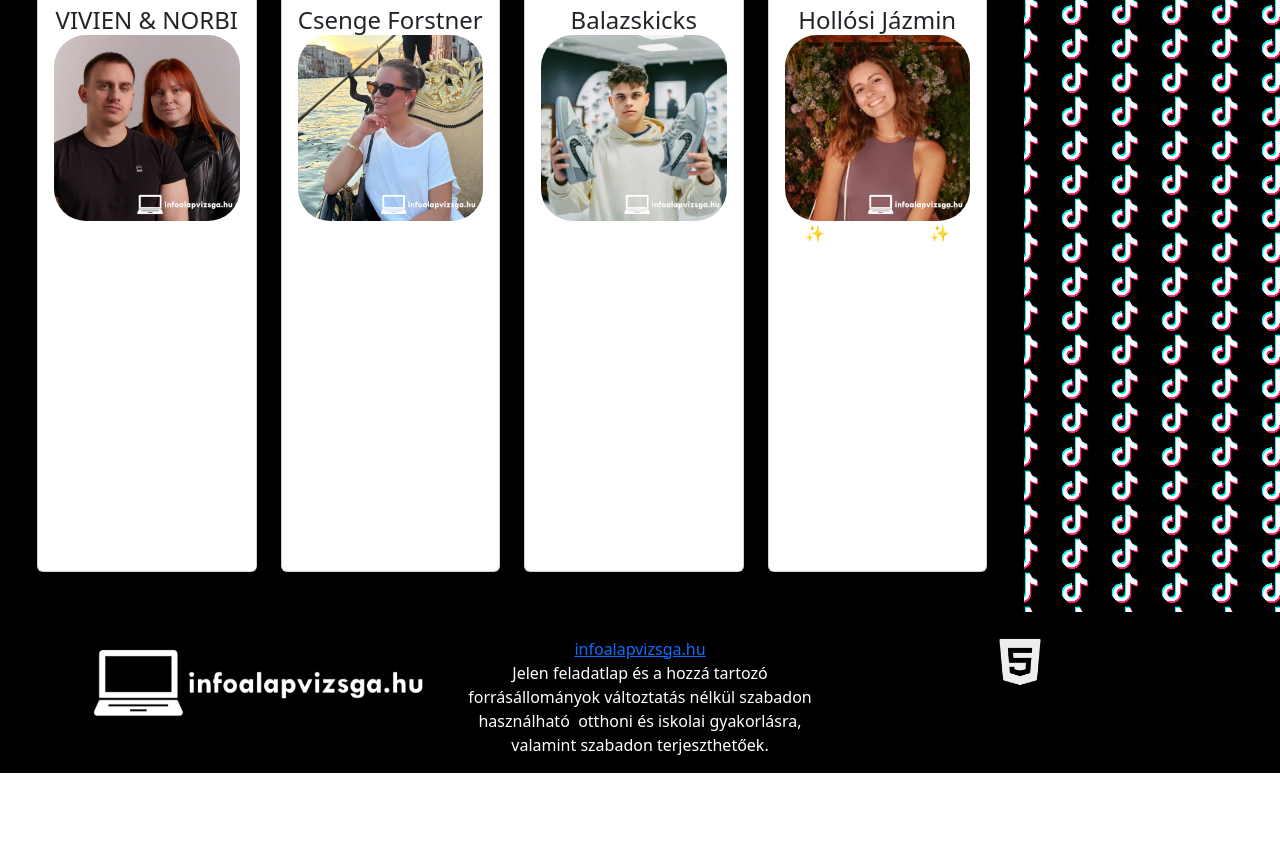
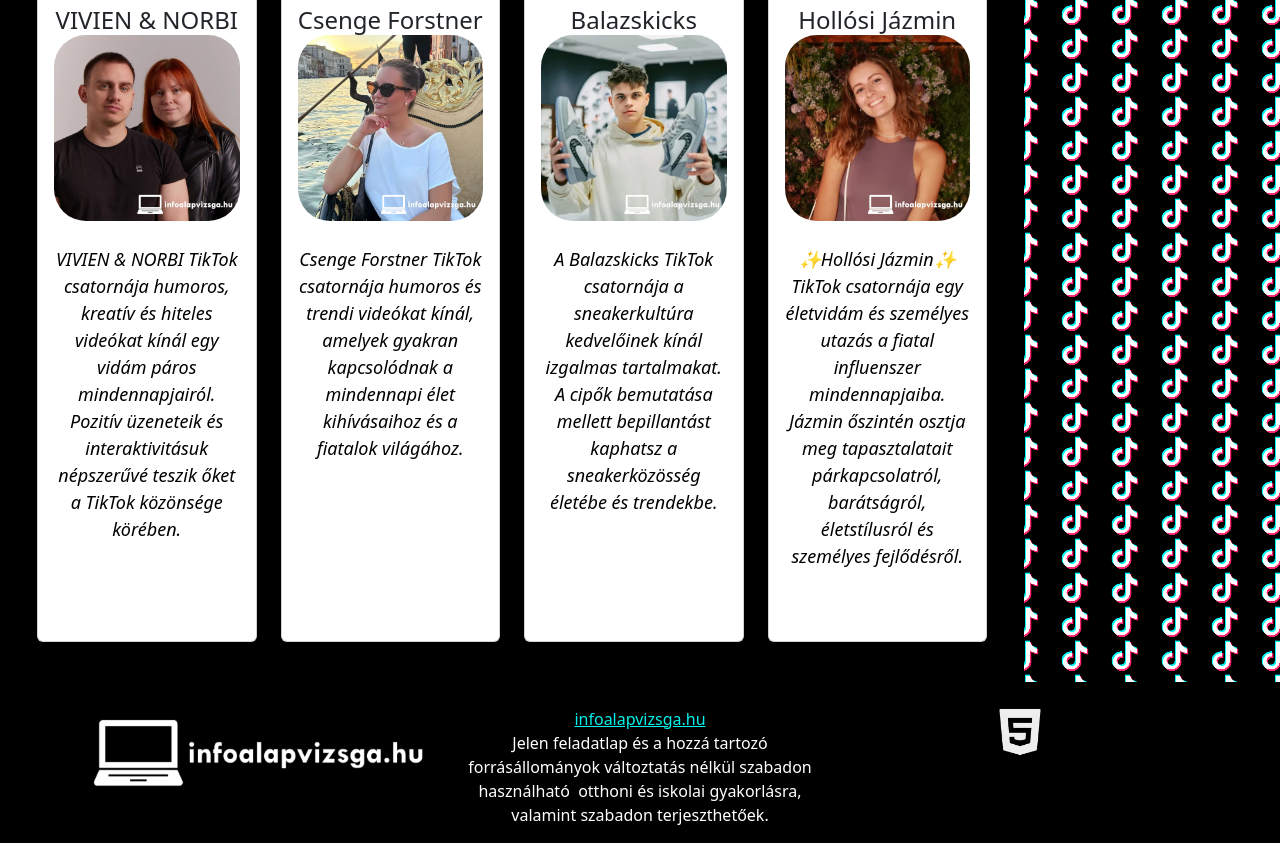
Before and after one commit to mecca43/tiktok, a plain HTML site: page forrás/index.html in a window 1280 px wide. Shown: the part 1299-2142 px from the top of the page. Before the commit the page ends 2072 px from the top, so only its background shows below. Drawn offline with Linux system fonts and the light colour scheme.

Commit message:
tizenkilencedik feladat

```diff
--- a/forrás/style.css
+++ b/forrás/style.css
@@ -79,3 +79,23 @@ p{
   border-bottom-color: #ff0050;
   padding: 5px;
 }
+
+.csatorna_leiras{
+  color: black;
+  font-size: 18px;
+  font-style: italic;
+  margin-top: 25px;
+  margin-bottom: 25px;
+}
+
+a:link{
+  color: #00f2ea
+}
+
+a:hover{
+  color: #ff0050;
+}
+
+a:active{
+  color: #ff0050;
+}
```
